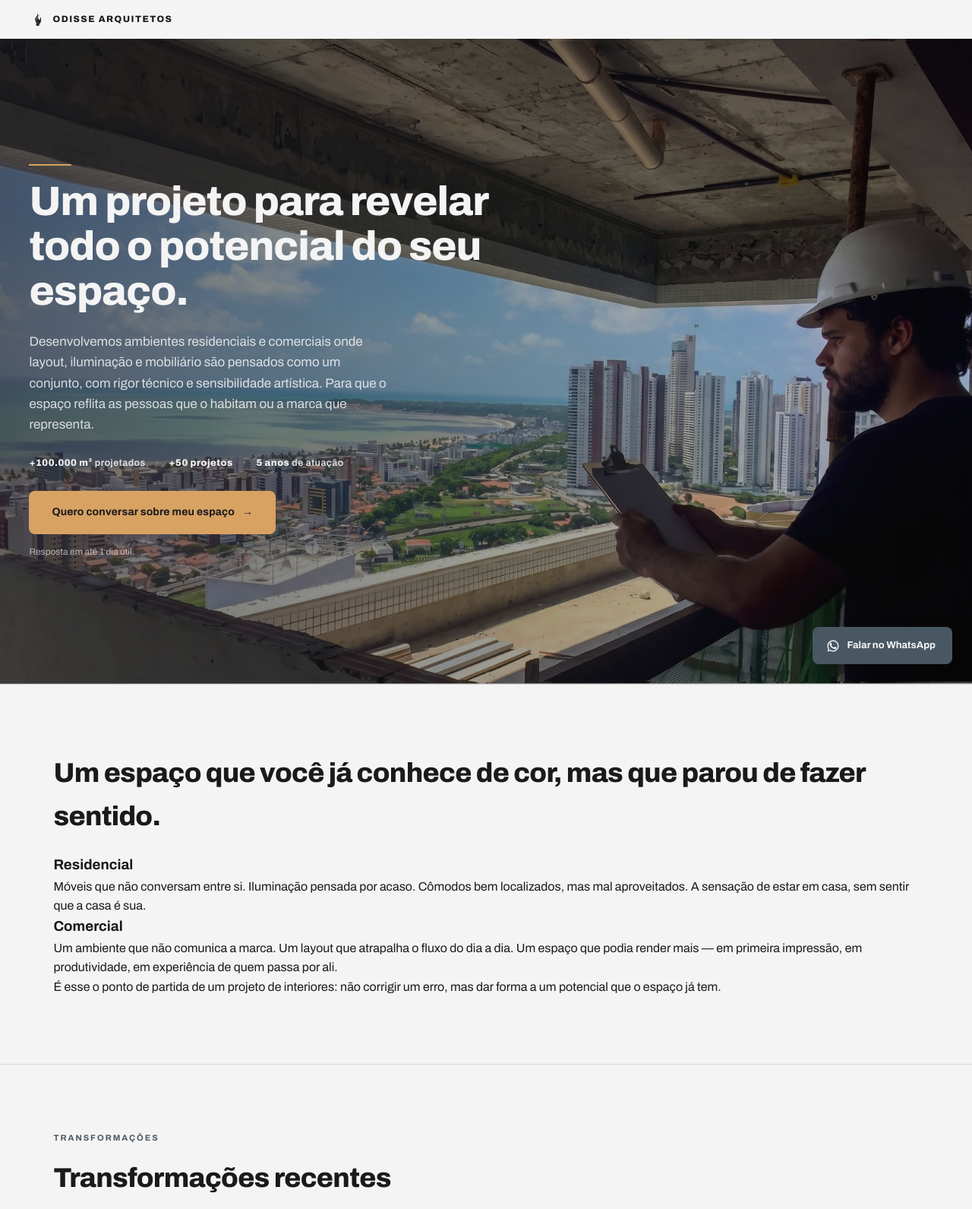
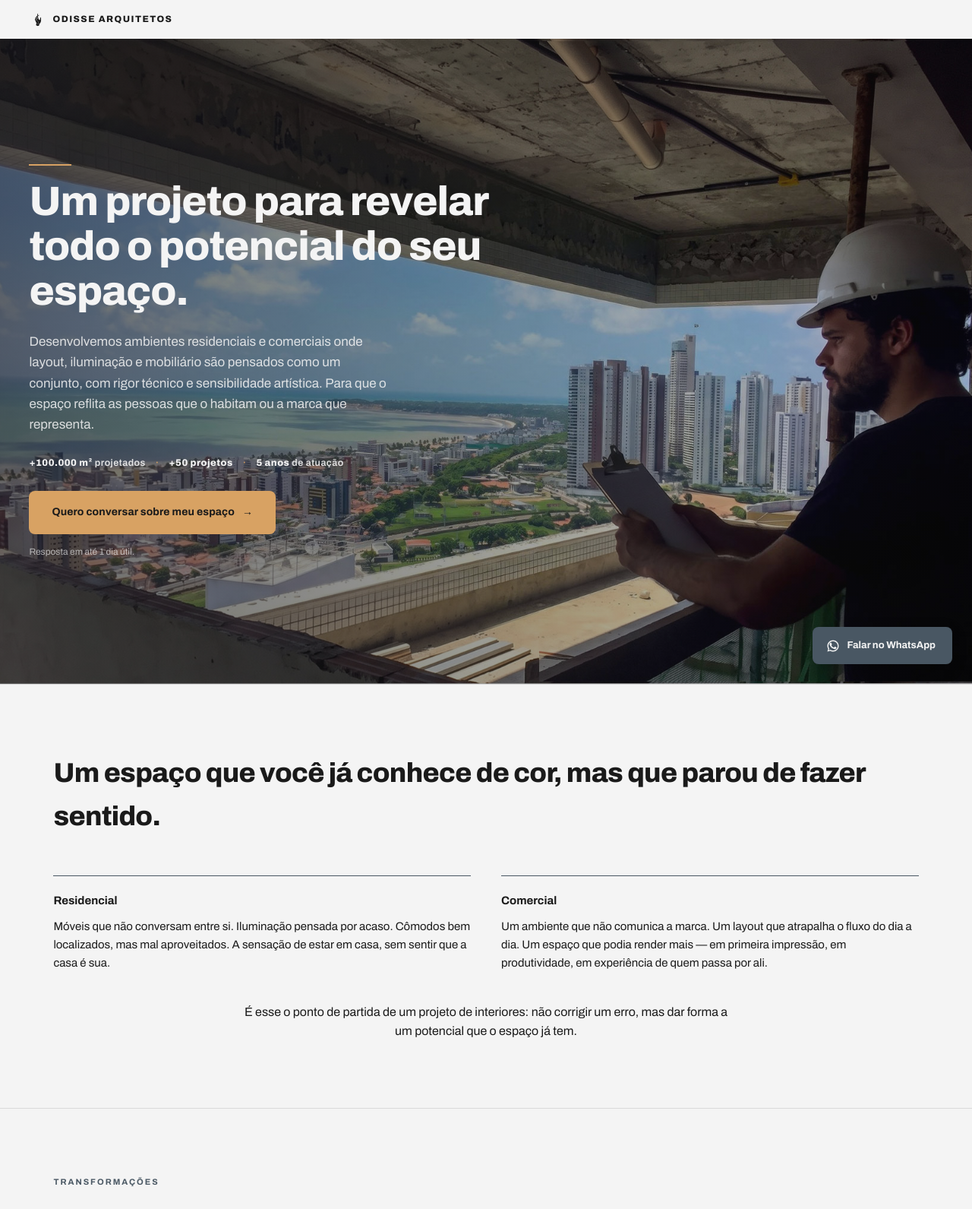
Before and after one commit to cidclementino/projetos-odisse, a Jekyll site: the page built from interiores/index.html, in a window 1280 px wide. Shown: the top 1591 px of the page at 76% size. Built offline with Jekyll 4.4.1, drawn with Linux system fonts in a browser that asks for light colours.

Commit message:
Update default.html

```diff
--- a/_layouts/default.html
+++ b/_layouts/default.html
@@ -276,6 +276,87 @@
     max-width:100%;
   }
 
+  /* ---------- DOR (segmentada residencial/comercial) ---------- */
+  .dor-grid{
+    display:grid;
+    grid-template-columns:1fr 1fr;
+    gap:40px;
+    margin-top:48px;
+  }
+  .dor-col{
+    border-top:1px solid var(--slate);
+    padding-top:20px;
+  }
+  .dor-col h3{
+    font-family:'Archivo', sans-serif;
+    font-size:15px;
+    font-weight:700;
+    margin-bottom:10px;
+    color:var(--escuro);
+  }
+  .dor-col p{
+    font-size:15px;
+    color:var(--escuro);
+  }
+  .dor-fechamento{
+    margin-top:40px;
+    font-size:16px;
+    color:var(--escuro);
+    max-width:640px;
+    text-align:center;
+    margin-left:auto;
+    margin-right:auto;
+  }
+
+  /* ---------- ANTES E DEPOIS ---------- */
+  .antes-depois-grid{
+    display:flex;
+    flex-wrap:nowrap;
+    gap:56px;
+    margin-top:56px;
+  }
+  .ad-pair{
+    flex:1 1 0;
+    min-width:0;
+  }
+  .ad-pair-row{
+    display:flex;
+    align-items:center;
+    gap:14px;
+  }
+  .ad-slot{
+    position:relative;
+    flex:1;
+    min-width:0;
+  }
+  .ad-slot .photo-frame, .ad-slot .img-placeholder{ aspect-ratio:3/4; }
+  .ad-tag{
+    position:absolute;
+    top:12px;
+    left:12px;
+    background:rgba(26,26,26,0.68);
+    color:var(--claro);
+    font-family:'Archivo', sans-serif;
+    font-size:10.5px;
+    font-weight:700;
+    letter-spacing:0.06em;
+    text-transform:uppercase;
+    padding:5px 9px;
+  }
+  .ad-arrow{
+    flex-shrink:0;
+    font-size:22px;
+    font-weight:800;
+    color:var(--gold);
+  }
+  .ad-caption{
+    margin-top:16px;
+    font-family:'Archivo', sans-serif;
+    font-size:14px;
+    font-weight:700;
+    color:var(--escuro);
+  }
+
   /* ---------- DIFERENCIAL / ETAPAS (shared numbered-card pattern) ---------- */
   .numbered-grid{
     display:grid;
@@ -409,6 +490,7 @@
   }
   .card .caption b{ font-family:'Archivo', sans-serif; font-size:15px; font-weight:700; color:var(--escuro); }
   .card .caption span{ color:var(--copper); display:block; margin-top:2px; font-size:12.5px; }
+  .card-sintese{ margin-top:8px; font-size:13.5px; color:var(--escuro); }
 
   /* ---------- OBRAS EM EXECUÇÃO ---------- */
   .obra-layout{
@@ -560,6 +642,8 @@
     .numbered-grid, .numbered-grid.cols-4{ grid-template-columns:1fr; gap:32px; }
     .prova-grid{ grid-template-columns:1fr; }
     .obra-images{ grid-template-columns:1fr 1fr; }
+    .dor-grid{ grid-template-columns:1fr; gap:32px; }
+    .antes-depois-grid{ flex-direction:column; gap:40px; }
     .stats-grid{ grid-template-columns:1fr; gap:32px; }
     .stats-box{ padding:36px 24px; }
     .section-title, .section-body{ max-width:100%; }
```
